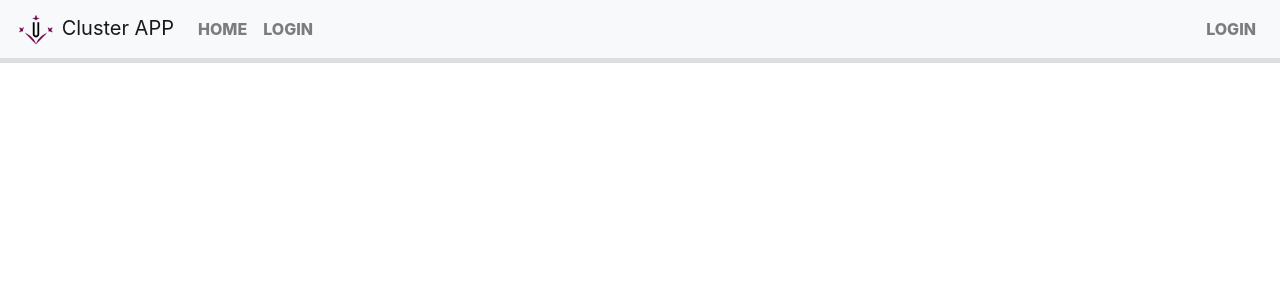
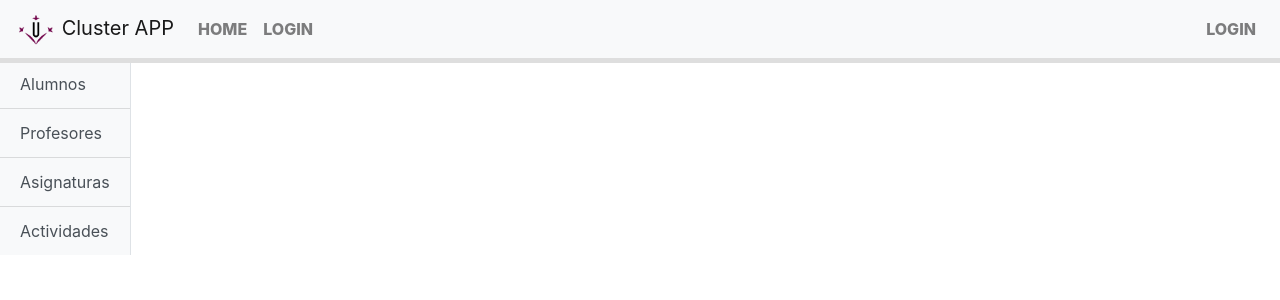
Before and after one commit to LluisMas/clusterApp, an Angular app: page /admin in a window 1280 px wide. Shown: the top 300 px of the page. Built offline with nearby package versions, Linux system fonts and the light colour scheme; no server answers.

Commit message:
Admin panel progress

```diff
--- /dev/null
+++ b/src/app/admin/admin-users.component.html
@@ -0,0 +1,8 @@
+<div class="d-flex" id="wrapper">
+  <app-admin></app-admin>
+  <div>
+    <div *ngFor="let cust of users">
+      <a [routerLink]="['/customers', cust.id]" style="color:black"><span class="badge badge-dark">{{cust.id}}</span> -> {{ cust.email }}</a>
+    </div>
+  </div>
+</div>
--- /dev/null
+++ b/src/app/admin/admin-users.component.ts
@@ -0,0 +1,25 @@
+import { Component, OnInit } from '@angular/core';
+import { User } from '../user/user';
+import { DataProvider } from '../user/data-provider.service';
+
+@Component({
+  selector: 'app-admin-users',
+  templateUrl: './admin-users.component.html',
+  styleUrls: ['./admin-users.component.css']
+})
+export class AdminUsersComponent implements OnInit {
+
+  users: User[];
+
+  constructor(private userService: DataProvider) { }
+
+  ngOnInit() {
+    return this.userService.getCustomers().subscribe(
+      result => {
+        console.log('asdasd');
+        this.users = result;
+      }
+    );
+  }
+
+}
--- a/src/app/admin/admin.component.html
+++ b/src/app/admin/admin.component.html
@@ -1,3 +1,11 @@
-<div *ngFor="let cust of users">
-  <a [routerLink]="['/customers', cust.id]" style="color:black"><span class="badge badge-dark">{{cust.id}}</span> -> {{ cust.email }}</a>
+<div class="d-flex" id="wrapper">
+
+<div class="bg-light border-right sidebar" id="sidebar-wrapper">
+  <div class="list-group list-group-flush sidebar-item">
+    <a class="list-group-item list-group-item-action bg-light sidebar-item" routerLink="users"> Alumnos </a>
+    <a href="#" class="list-group-item list-group-item-action bg-light sidebar-item"> Profesores </a>
+    <a href="#" class="list-group-item list-group-item-action bg-light sidebar-item"> Asignaturas </a>
+    <a href="#" class="list-group-item list-group-item-action bg-light sidebar-item"> Actividades </a>
+  </div>
 </div>
+</div>
--- a/src/app/admin/admin.component.ts
+++ b/src/app/admin/admin.component.ts
@@ -1,36 +1,12 @@
-import { Component, OnInit } from '@angular/core';
-import {DataProvider} from '../user/data-provider.service';
-import {User} from '../user/user';
+import { Component } from '@angular/core';
 
 @Component({
   selector: 'app-admin',
   templateUrl: './admin.component.html',
   styleUrls: ['./admin.component.css']
 })
-export class AdminComponent implements OnInit {
+export class AdminComponent {
 
-  users: User[];
+  constructor() { }
 
-  constructor(private userService: DataProvider) { }
-
-  ngOnInit() {
-    return this.userService.getCustomers().subscribe(
-      result => {
-
-        this.users = result;
-        /*for (let i = 0; i < result.length; i++) {
-          console.log(result[i]);*/
-        /*for (const key in user) {
-          this.users.push(user[key]);
-          console.log(key);
-          console.log('as');
-        }
-        */
-        // this.users = result.json()[''];
-        // console.log(user);
-        // this.users = user;
-        // console.log(this.users);
-      }
-    );
-  }
 }
--- a/src/app/app.component.html
+++ b/src/app/app.component.html
@@ -1,4 +1,4 @@
-<nav class="navbar navbar-expand-lg navbar-light bg-light stroke" *ngIf="navbarService.visible">
+<nav class="navbar navbar-expand-lg navbar-light bg-light stroke fixed-top navbar-default navbar-static-top" *ngIf="navbarService.visible">
 
 <a class="navbar-brand" href="#">
     <img src="../assets/UdL_small.png" width="40" height="30" class="img-responsive" alt="Brand">
--- a/src/styles.css
+++ b/src/styles.css
@@ -48,6 +48,10 @@ h1 {
 h2 {
   font-size: 30px;
   color: inherit;
+}
+
+body {
+  padding-top: 60px;
 }
 
 /* NAVIGATION */
@@ -106,3 +110,14 @@ nav.fill ul li a:after {
 nav.stroke ul li a:hover:after {
   width: 100%;
 }
+
+#sidebar-wrapper .sidebar-heading {
+  padding: 0.875rem 1.25rem;
+  font-size: 1.2rem;
+}
+
+.sidebar-item {
+  position: -webkit-sticky;
+  position: sticky;
+  top: 60px;
+}
```
Also changed, not shown: src/app/app.module.ts (+7 -6 lines), src/app/admin/admin-users.component.css (added), 1 other file (tests, documents, lock files or other folders).
